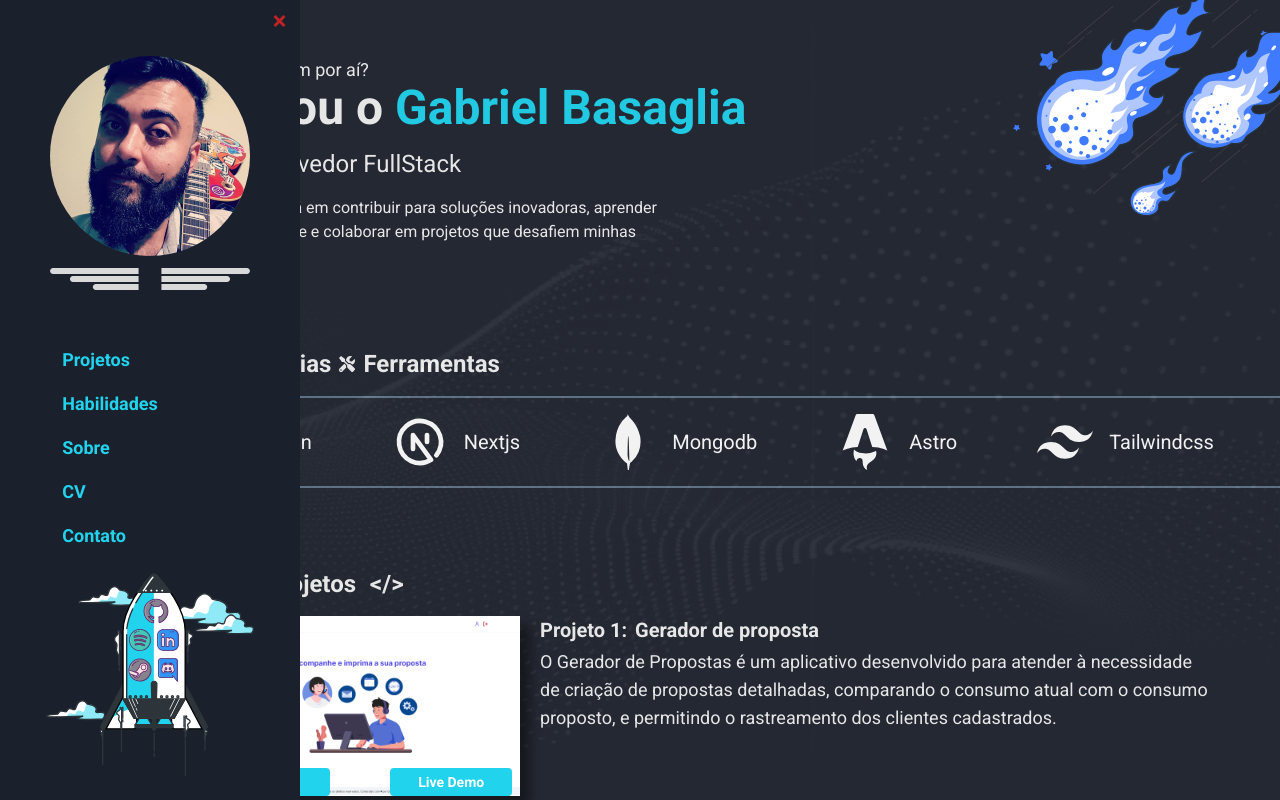
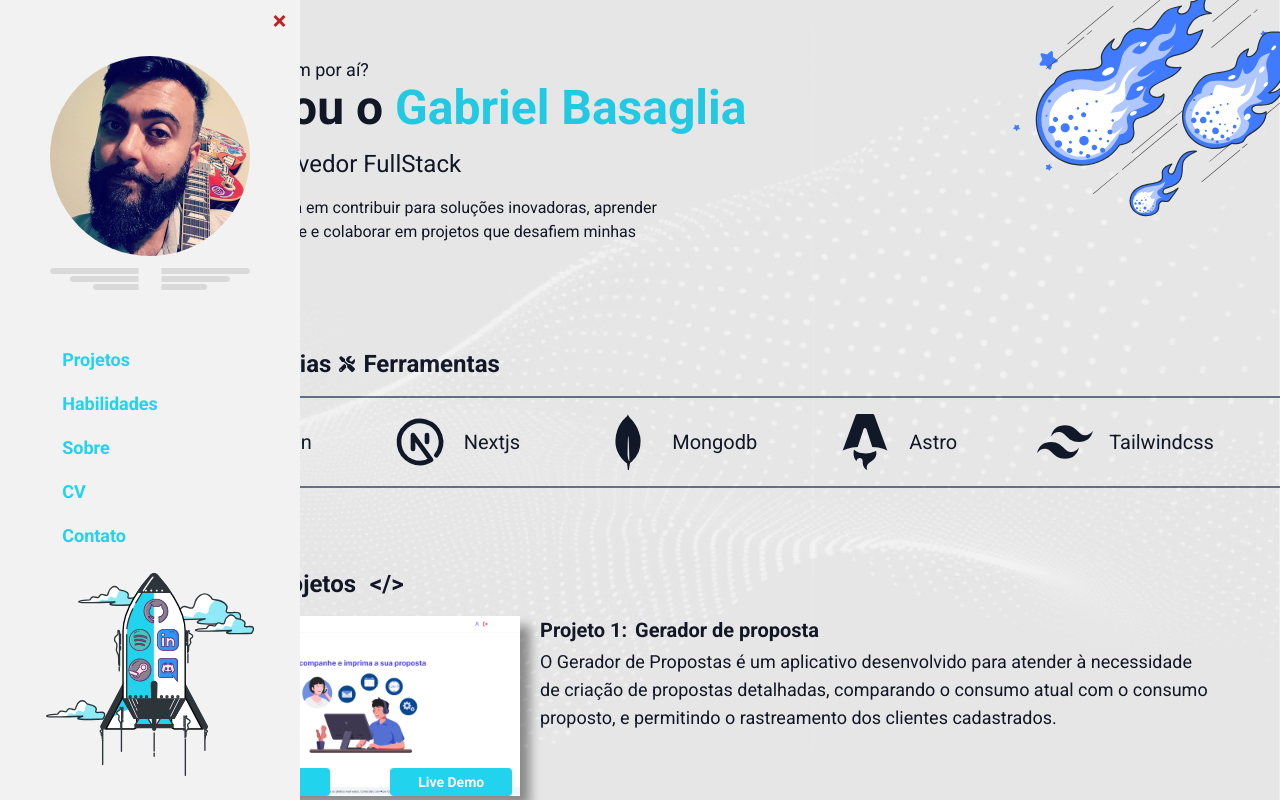
Before and after one commit to gabrielbasaglia/E-Commerce, a Next.js app: page / in a window 1280 px wide. Shown: the top 800 px of the page. Built offline with nearby package versions, Linux system fonts and the light colour scheme.

Commit message:
theme mode

```diff
--- a/package.json
+++ b/package.json
@@ -14,6 +14,7 @@
     "framer-motion": "^11.0.6",
     "gsap": "^3.12.5",
     "next": "14.1.0",
+    "next-themes": "^0.2.1",
     "react": "^18",
     "react-burger-menu": "^3.0.9",
     "react-dom": "^18",
--- a/src/app/globals.css
+++ b/src/app/globals.css
@@ -2,45 +2,10 @@
 @tailwind components;
 @tailwind utilities;
 
-:root {
-  background-color: #252a34;
-}
-
-body {
-  color: #f2f2f2;
-}
-
-.bm-burger-button {
-  position: fixed;
-  width: 24px;
-  height: 20px;
-  left: 20px;
-  top: 20px;
-  opacity: 0.5;
-}
-
-.bm-burger-bars {
-  background: #f2f2f2;
-}
-
-/* Color/shape of burger icon bars on hover*/
-.bm-burger-bars-hover {
-  background: #22d3ee;
-}
-
-.bm-cross-button {
-  height: 24px;
-  width: 24px;
-}
-
-/* Color/shape of close button cross */
-.bm-cross {
-  background: #bf2424;
-}
-
-.bm-menu-wrap {
-  position: fixed;
-  height: 100%;
+@layer base {
+  body {
+    @apply dark:bg-gray-800 bg-textPrimary dark:text-textPrimary text-gray-900;
+  }
 }
 
 @keyframes slide {
--- a/src/app/layout.js
+++ b/src/app/layout.js
@@ -13,8 +13,8 @@ export const metadata = {
 
 export default function RootLayout({ children }) {
   return (
-    <html lang="pt-br">
-      <body className={roboto.className}>{children}</body>
+    <html lang="pt-BR">
+      <body className={`${roboto.className} dark:bg-primary`}>{children}</body>
     </html>
   );
 }
--- a/src/app/page.js
+++ b/src/app/page.js
@@ -1,5 +1,4 @@
 import HeroSection from "@/components/hero-section";
-import Projetos from "@/components/projetos";
 import Sidebar from "@/components/sidebar";
 
 export default function Home() {
--- a/src/components/container/index.jsx
+++ b/src/components/container/index.jsx
@@ -1,3 +1,3 @@
 export function Container({ children }) {
-  return <div className="w-full max-w-7xl mx-auto px-2">{children}</div>;
+  return <div className="w-full max-w-7xl mx-auto px-2 ">{children}</div>;
 }
--- a/src/components/hero-section/index.jsx
+++ b/src/components/hero-section/index.jsx
@@ -1,5 +1,4 @@
 "use client";
-
 import Image from "next/image";
 import { Techno } from "../techno";
 import { Container } from "../container";
@@ -7,9 +6,11 @@ import Projetos from "../projetos";
 
 import bgmain from "../../../public/assets/bg-main.png";
 import cometa from "../../../public/assets/cometa.svg";
+import { ThemeProvider } from "next-themes";
 
 export default function HeroSection(toggleSidebar) {
   return (
+    <ThemeProvider>
       <main className="md:relative flex h-screen flex-col">
         <div className="">
           <Image
@@ -28,15 +29,13 @@ export default function HeroSection(toggleSidebar) {
         <Container>
           <section className="mx-auto z-10 w-full mt-14">
             <div className="md:p-0 md:ml-48 md:mr-16 px-5">
-            <h3 className="text-textPrimary text-lg ">Olá, tudo bem por aí?</h3>
-            <h1 className="text-5xl font-semibold text-textPrimary w-48 md:w-full">
+              <h3 className="text-lg ">Olá, tudo bem por aí?</h3>
+              <h1 className="text-5xl font-semibold  w-48 md:w-full">
                 Eu sou o{" "}
                 <span className="text-textSecondary">Gabriel Basaglia</span>
               </h1>
-            <h2 className="text-textPrimary text-2xl mt-4">
-              Desenvolvedor FullStack
-            </h2>
-            <p className="text-textPrimary text-md mt-4 lg:mr-72 md:w-1/2">
+              <h2 className=" text-2xl mt-4">Desenvolvedor FullStack</h2>
+              <p className=" text-md mt-4 lg:mr-72 md:w-1/2">
                 Meu foco está em contribuir para soluções inovadoras, aprender
                 continuamente e colaborar em projetos que desafiem minhas
                 habilidades.
@@ -48,5 +47,6 @@ export default function HeroSection(toggleSidebar) {
         <Techno />
         <Projetos />
       </main>
+    </ThemeProvider>
   );
 }
--- a/src/components/sidebar/index.jsx
+++ b/src/components/sidebar/index.jsx
@@ -3,6 +3,7 @@
 import Image from "next/image";
 import Magnetic from "../ui/magnetic";
 import { bubble as Menu } from "react-burger-menu";
+import style from "./style.css";
 
 import fotoperfil from "../../../public/assets/foto-pessoal.png";
 import asas from "../../../public/assets/asas.svg";
@@ -12,11 +13,13 @@ import linkdedIn from "../../../public/assets/logos/linkedin.svg";
 import discord from "../../../public/assets/logos/discord.svg";
 import spotfy from "../../../public/assets/logos/spotify.svg";
 import steam from "../../../public/assets/logos/steam.svg";
+import { ThemeProvider } from "next-themes";
 
 export default function Sidebar() {
   return (
     <Menu isOpen={true} noOverlay disableOverlayClick>
-      <aside className="fixed flex bg-secondary h-screen w-full">
+      <ThemeProvider>
+        <aside className="fixed bg-textPrimary dark:bg-primary flex h-screen w-full">
           <div className="flex flex-col items-center mt-14 w-full ">
             <Image
               src={fotoperfil}
@@ -30,7 +33,7 @@ export default function Sidebar() {
               alt="Asas"
               width={200}
               height={200}
-            className="mb-6 mt-3"
+              className="mb-6 mt-3 text-black dark:text-white"
             />
 
             <ul className="flex flex-col mr-20 mt-8 text-textSecondary">
@@ -135,6 +138,7 @@ export default function Sidebar() {
             </div>
           </div>
         </aside>
+      </ThemeProvider>
     </Menu>
   );
 }
--- /dev/null
+++ b/src/components/sidebar/style.css
@@ -0,0 +1,27 @@
+.bm-burger-button {
+  position: fixed;
+  width: 24px;
+  height: 20px;
+  left: 20px;
+  top: 20px;
+  opacity: 0.5;
+}
+
+.bm-burger-bars {
+  background: #f2f2f2;
+}
+
+/* Color/shape of burger icon bars on hover*/
+.bm-burger-bars-hover {
+  background: #22d3ee;
+}
+
+.bm-cross-button {
+  height: 24px;
+  width: 24px;
+}
+
+/* Color/shape of close button cross */
+.bm-cross {
+  background: #bf2424;
+}
--- a/tailwind.config.js
+++ b/tailwind.config.js
@@ -24,6 +24,7 @@ module.exports = {
       boxShadow: {
         "3xl": "10px 10px 10px 0px rgba(0,0,0,0.40)",
       },
+      darkmode: "class",
     },
   },
 
```
Also changed, not shown: src/components/theme-switch/index.jsx (added, +34 -0 lines), 1 other file (tests, documents, lock files or other folders). Lines whose indentation alone changed are shown as unchanged.
